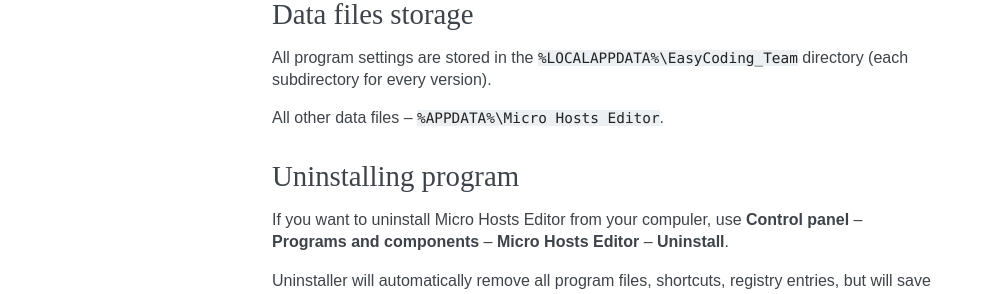
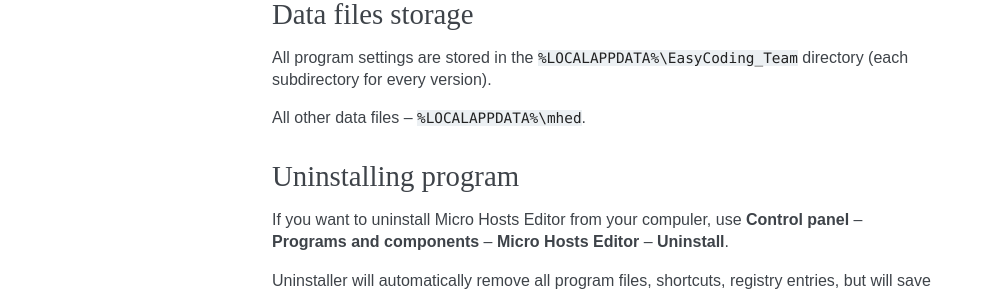
Before and after one commit to xvitaly/mhed, a Sphinx documentation site: the page built from docs/source/getting-started.rst, in a window 1280 px wide. Shown: the part 782-1076 px from the top of the page, without its empty margins (148-1140 px from the left). Built offline with Sphinx 7.4.7, drawn with Linux system fonts in a browser that asks for light colours.

Commit message:
Updated directory name in the official documentation.

```diff
--- a/docs/source/getting-started.rst
+++ b/docs/source/getting-started.rst
@@ -67,7 +67,7 @@
 
 All program settings are stored in the ``%LOCALAPPDATA%\EasyCoding_Team`` directory (each subdirectory for every version).
 
-All other data files -- ``%APPDATA%\Micro Hosts Editor``.
+All other data files -- ``%LOCALAPPDATA%\mhed``.
 
 .. index:: removing program, uninstalling program
 .. _gs-uninstall:
```
Also changed, not shown: 1 other file.
